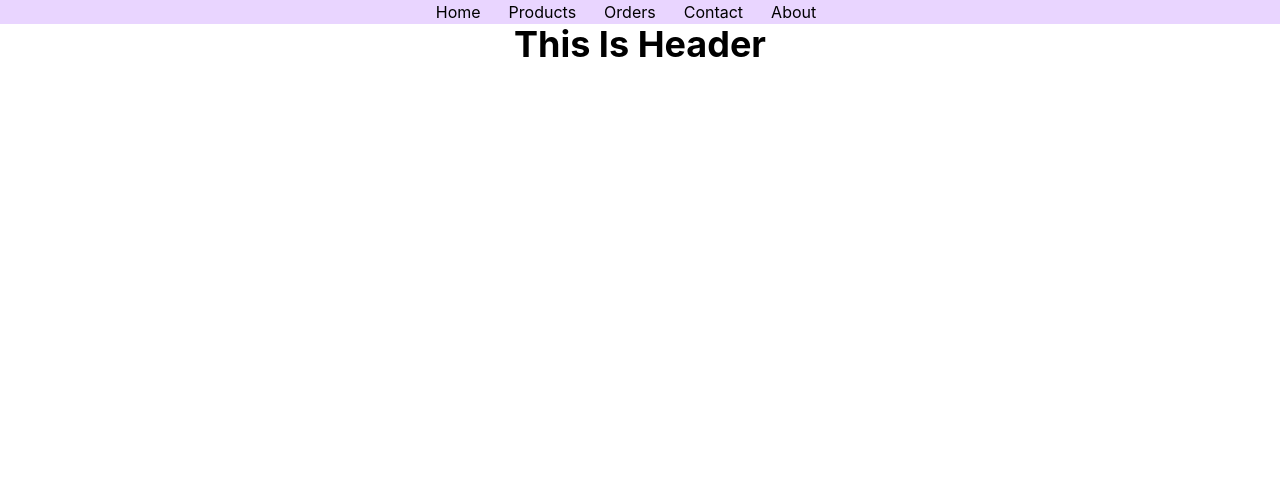
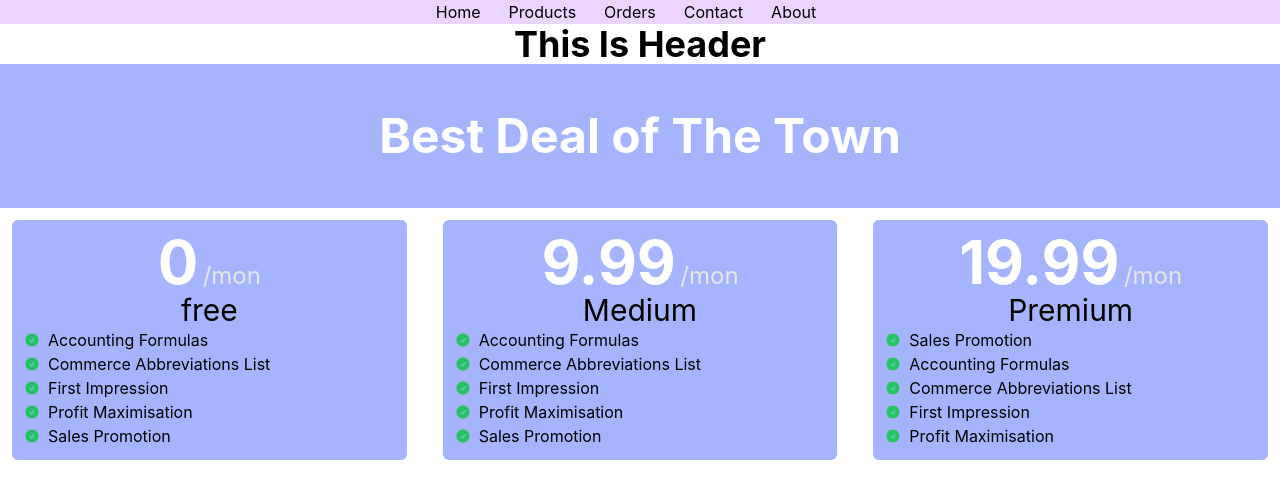
Before and after one commit to asrafmridha/React-Practice, a React (Create React App) app in the folder react-with-tailwind/: page / in a window 1280 px wide. Shown: the top 498 px of the page. Built offline with nearby package versions, Linux system fonts and the light colour scheme.

Commit message:
Pricing Option Using React And Tailwind

```diff
--- a/react-with-tailwind/src/App.js
+++ b/react-with-tailwind/src/App.js
@@ -1,6 +1,7 @@
 import logo from './logo.svg';
 import './App.css';
 import Navbar from './components/Navbar/Navbar';
+import Pricing from './components/Pricing/Pricing';
 
 
 function App() {
@@ -8,6 +9,7 @@ function App() {
     <div className="App">
       <Navbar></Navbar>
       <h1 className='text-4xl font-bold'>This Is Header</h1>
+      <Pricing></Pricing>
     </div>
   );
 }
--- /dev/null
+++ b/react-with-tailwind/src/components/Features/Feature.js
@@ -0,0 +1,15 @@
+import React from 'react';
+import { CheckCircleIcon } from '@heroicons/react/24/solid'
+
+const Feature = ({feature}) => {
+    return (
+        <div>
+            <div className='flex items-center'>
+                <CheckCircleIcon className=" h-4 w-4  text-green-500" />
+                <p className='ml-2'>{feature}</p>
+            </div>
+        </div>
+    );
+};
+
+export default Feature;
--- /dev/null
+++ b/react-with-tailwind/src/components/Pricing/Pricing.js
@@ -0,0 +1,40 @@
+import React from 'react';
+import PricingOption from '../PrincingOptions/PricingOption';
+
+const Pricing = () => {
+    const pricingOptions = [
+        { id: 1, name: 'free', price: 0 , features:[
+            'Accounting Formulas',
+            'Commerce Abbreviations List',
+            'First Impression',
+            'Profit Maximisation',
+            'Sales Promotion',
+        ] },
+        { id: 2, name: 'Medium', price: 9.99 , features:[
+            'Accounting Formulas',
+            'Commerce Abbreviations List',
+            'First Impression',
+            'Profit Maximisation',
+            'Sales Promotion',
+        ] },
+        { id: 3, name: 'Premium', price: 19.99 , features:[
+            'Sales Promotion',
+            'Accounting Formulas',
+            'Commerce Abbreviations List',
+            'First Impression',
+            'Profit Maximisation',
+        ] },
+    ];
+    return (
+        <div>
+            <h2 className='text-5xl font-bold bg-indigo-300 p-12 text-white'>Best Deal of The Town</h2>
+         <div className='grid grid-cols-3 gap-3'>
+         {
+                pricingOptions.map(option=><PricingOption key={option.id} option={option}></PricingOption>)
+            }
+         </div>
+        </div>
+    );
+};
+
+export default Pricing;
--- /dev/null
+++ b/react-with-tailwind/src/components/PrincingOptions/PricingOption.js
@@ -0,0 +1,21 @@
+import React from 'react';
+import Feature from '../Features/Feature';
+
+
+const PricingOption = ({ option }) => {
+    return (
+        <div className='bg-indigo-300 m-3 rounded-md p-3'>
+            <div>
+                <h3> <span className='text-6xl font-bold text-white'>{option.price}</span> <span className='text-2xl text-gray-200'>/mon</span>
+                </h3>
+                <p className='text-3xl'>{option.name}</p>
+            </div>
+            {
+                option.features.map(feature => <Feature feature={feature}></Feature>)
+            }
+
+        </div>
+    );
+};
+
+export default PricingOption;
```
